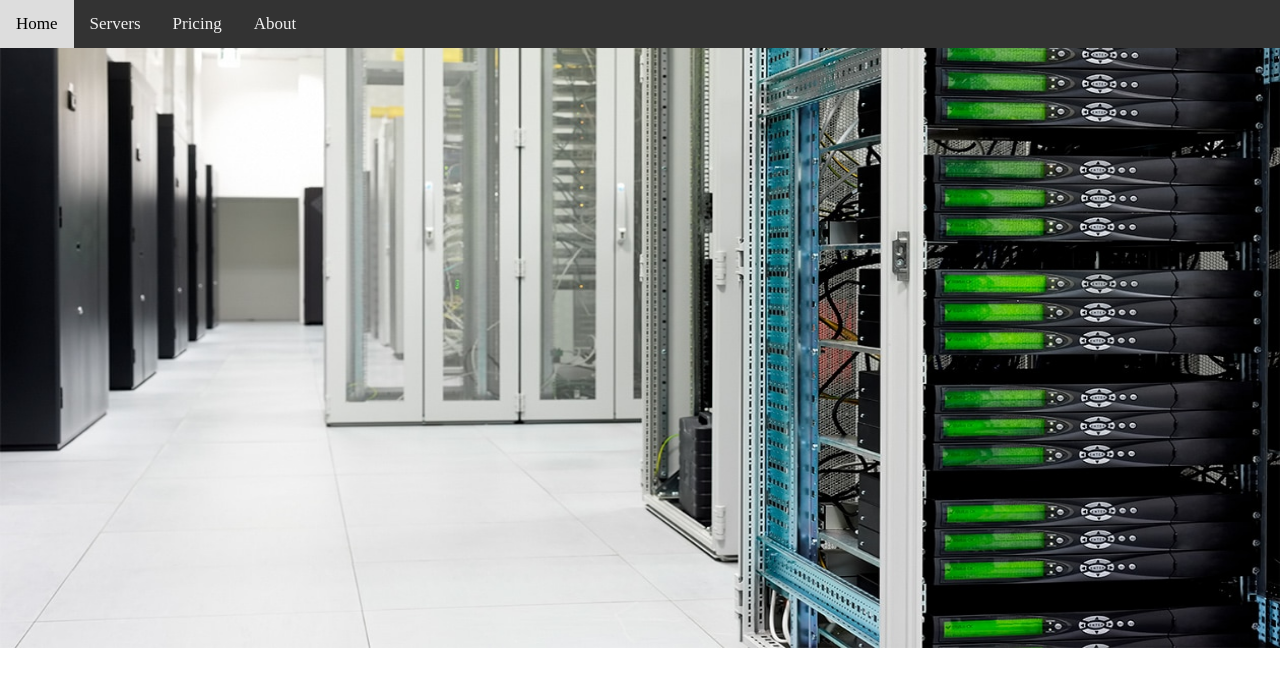
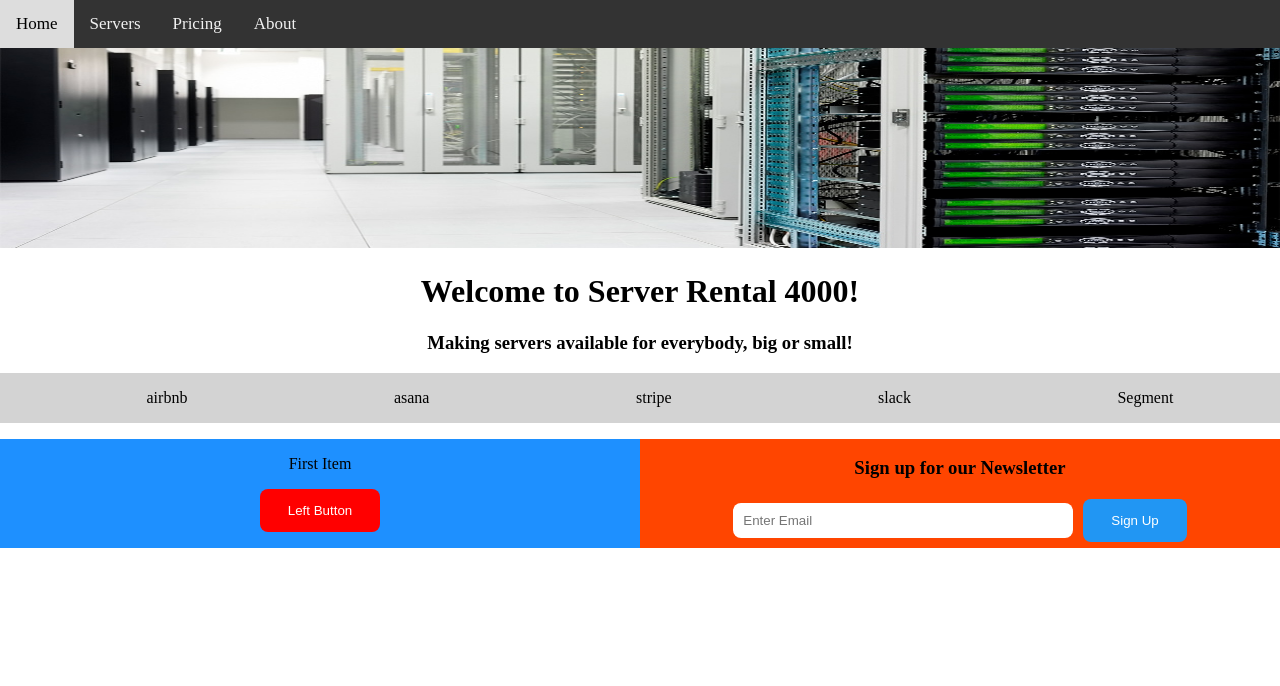
Before and after one commit to Duroxxigar/ServerRetail, an Angular app: page /home in a window 1280 px wide. Shown: the top 686 px of the page. Built offline with nearby package versions, Linux system fonts and the light colour scheme.

Commit message:
Fleshed out the home page a bit more. Added some temp styles for debug purposes. Still messing around with the planned layout for the homepage

```diff
--- a/src/app/home/home.component.css
+++ b/src/app/home/home.component.css
@@ -2,16 +2,43 @@
   width: 100%;
 }
 
-.btn {
-  border: none;
-  color: white;
-  padding: 14px 28px;
-  cursor: pointer;
+.header {
+  text-align: center;
 }
 
-.info {
-  background-color: #2196f3;
+.flex-container {
+  display: flex;
+  background-color: gray;
 }
-.info:hover {
-  background: #0b7dda;
+
+.left-half {
+  background-color: dodgerblue;
+  width: 50%;
+  text-align: center;
 }
+
+.right-half {
+  background-color: orangered;
+  width: 50%;
+  text-align: center;
+}
+
+.newsletter-form input {
+  width: 50%;
+  padding: 10px;
+  margin: 5px 10px 10px 0;
+  border: none;
+  border-radius: 8px;
+}
+
+.task {
+  display: flex;
+  justify-content: space-evenly;
+  list-style: none;
+  background-color: lightgray;
+}
+
+.task-item {
+  /*border: 1px solid black;*/
+  padding: 0 100px;
+}
--- a/src/app/home/home.component.html
+++ b/src/app/home/home.component.html
@@ -1,3 +1,33 @@
-<div class="img-size">
-  <img src="../../assets/images/server-room.jpg" alt="Servers" width="100%" height="600px"/>
+<div class="img-size div-one">
+  <img src="../../assets/images/server-room.jpg" alt="Servers" width="100%" height="200px"/>
 </div>
+<div class="header">
+  <h1>Welcome to Server Rental 4000!</h1>
+  <h3>Making servers available for everybody, big or small!</h3>
+</div>
+<div>
+  <ul class="task">
+    <li class="task-item" *ngFor="let locations of points">
+      <p>{{locations}}</p>
+    </li>
+  </ul>
+</div>
+<div class="flex-container">
+  <div class="left-half">
+    <p>First Item</p>
+    <button class="btn btn-alert">Left Button</button>
+  </div>
+  <div class="right-half">
+    <div [hidden]="submitted">
+      <form class="newsletter-form" #newsletterForm="ngForm" (ngSubmit)="onNewsletterSignup(newsletterForm)">
+        <h3>Sign up for our Newsletter</h3>
+        <input type="email" placeholder="Enter Email" name="email" ngModel required>
+        <button type="submit" class="btn btn-info">Sign Up</button>
+      </form>
+    </div>
+    <div [hidden]="!submitted">
+      <p>You submitted the following: {{email}}</p>
+      <button class="btn btn-info" (click)="onEditClick(newsletterForm)">Edit</button>
+    </div>
+  </div>
+</div>
--- a/src/app/home/home.component.ts
+++ b/src/app/home/home.component.ts
@@ -1,4 +1,5 @@
 import { Component, OnInit } from '@angular/core';
+import {NgForm} from '@angular/forms';
 
 @Component({
   selector: 'app-home',
@@ -7,9 +8,26 @@ import { Component, OnInit } from '@angular/core';
 })
 export class HomeComponent implements OnInit {
 
+  submitted: boolean = false;
+  email: string = '';
+
+  points = ['airbnb', 'asana', 'stripe', 'slack', 'Segment'];
+
   constructor() { }
 
   ngOnInit() {
   }
 
+  onNewsletterSignup(form: NgForm) {
+    this.submitted = true;
+    this.email = form.value['email'];
+    console.log(form);
+  }
+
+  onEditClick(form: NgForm) {
+    this.email = '';
+    this.submitted = false;
+    form.controls.email.reset();
+  }
+
 }
--- a/src/styles.css
+++ b/src/styles.css
@@ -1,3 +1,27 @@
 body {
   margin: 0px;
 }
+
+.btn {
+  border: none;
+  border-radius: 8px;
+  color: white;
+  padding: 14px 28px;
+  cursor: pointer
+}
+
+.btn:active {
+  transform: translateY(4px);
+}
+
+.btn-info {
+  background-color: #2196f3;
+}
+
+.btn-info:hover {
+  background: #0b7dda;
+}
+
+.btn-alert {
+  background-color: red;
+}
--- a/tslint.json
+++ b/tslint.json
@@ -60,7 +60,7 @@
     "no-empty-interface": true,
     "no-eval": true,
     "no-inferrable-types": [
-      true,
+      false,
       "ignore-params"
     ],
     "no-misused-new": true,
```
Also changed, not shown: src/app/app.module.ts (+14 -11 lines).
